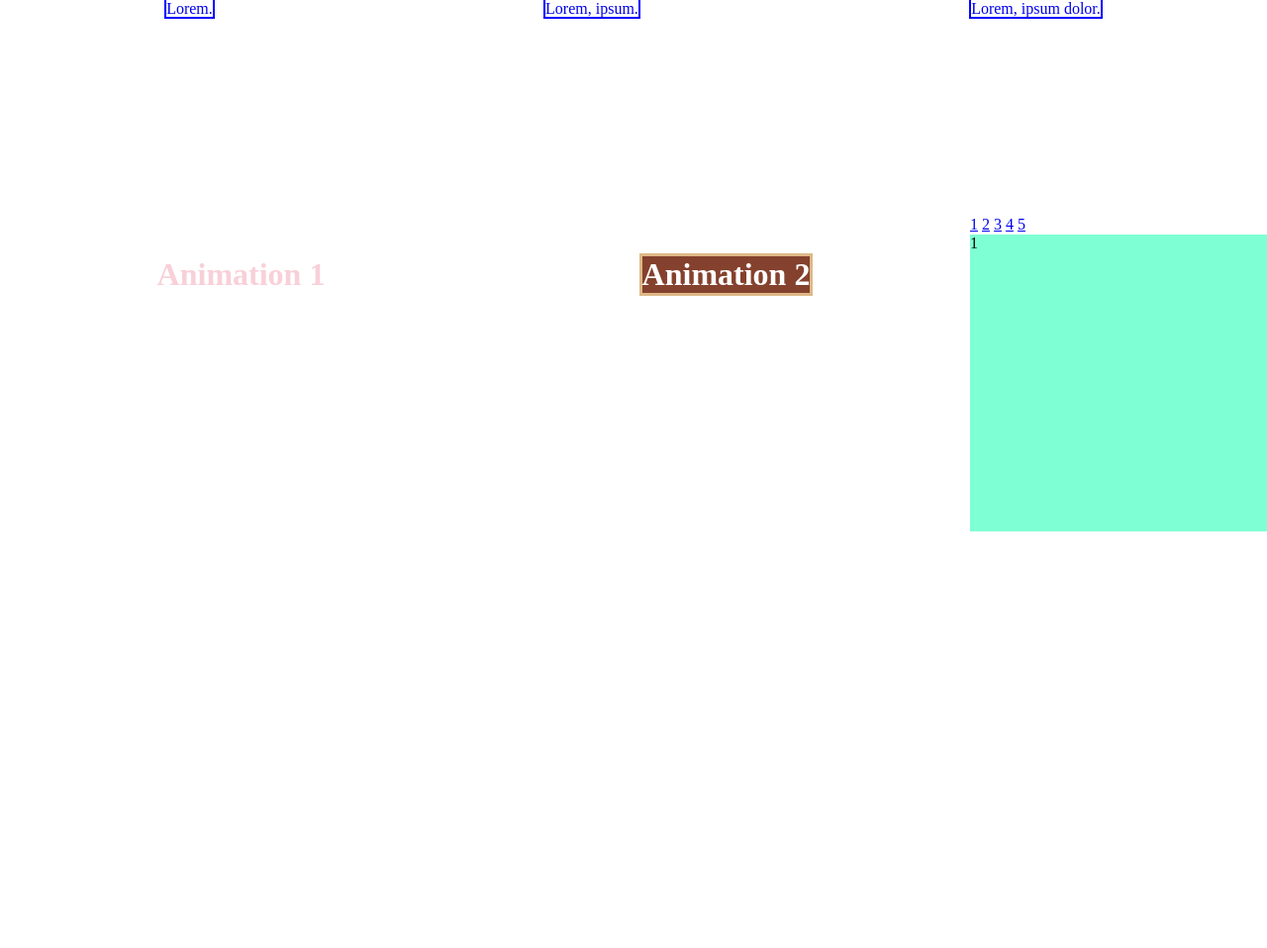
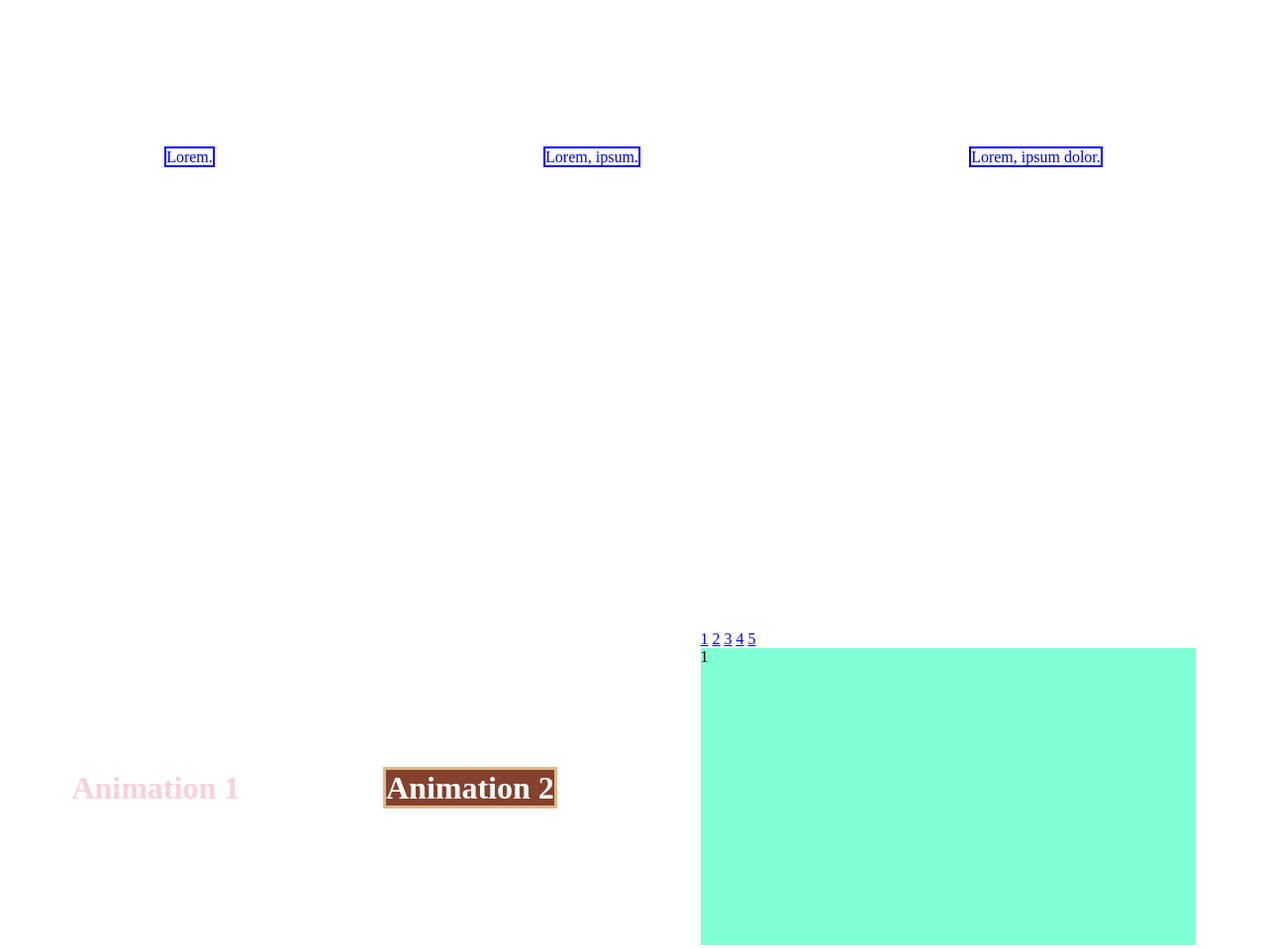
Before and after one commit to DuboisPascal/tp1, a plain HTML site: page index.html in a window 1280 px wide. Shown: the top 958 px of the page at 99% size. Before the commit the page ends 800 px from the top, so only its background shows below. Drawn offline with Linux system fonts and the light colour scheme.

Commit message:
Debut de tranfer vers les grids

```diff
--- a/sass/_layout.scss
+++ b/sass/_layout.scss
@@ -1,8 +1,12 @@
 body{
     width: 100%;
+    display: grid;
+    grid-template-columns: 1fr 1fr 1fr 1fr 1fr 1fr;
+    grid-template-rows: 1fr 1fr 1fr 1fr 1fr 1fr;
 }
 
 header{
+    grid-area: 1/1/1/7;
     display: flex;
     align-content: space-between;
 }
@@ -15,9 +19,7 @@ ul{
     padding: 0;
     align-content: space-around;
     li{
-        display: inline-block;
         margin: auto;
-
         a{
             border: solid 2px blue;
             text-decoration: none;
@@ -32,9 +34,14 @@ ul{
 main{
     width: 100%;
     display: flex;
+    grid-area: 3/1/4/7;
+    align-content: space-between;
+    flex-wrap: nowrap;
     h1{
         display: flex;
         margin: auto;
+        flex-shrink: 0;
+        flex-wrap: nowrap;
         &.sujet1{
             color: crimson;
             animation-name: animation1;
@@ -50,20 +57,23 @@ main{
         }
     }
     div.slide-wrap{
-        padding-top: 25vh;
+        margin: auto;
+
         div.slider{
-            width: 300px;
+            width: 500px;
             height: 300px;
             display: flex;
             overflow-x: auto;
+
             -webkit-overflow-scrolling: touch;
             scroll-snap-type: x mandatory;
             div.slide{
-                width: 300px;
+                width: 500px;
                 flex-shrink: 0;
                 height: 100%;
                 scroll-snap-align: start;
                 scroll-behavior: smooth;
+                flex-wrap: nowrap;
                 background-color: aquamarine;
                 p{
                     margin: auto;
```
Also changed, not shown: css/style.css, 1 other file.
